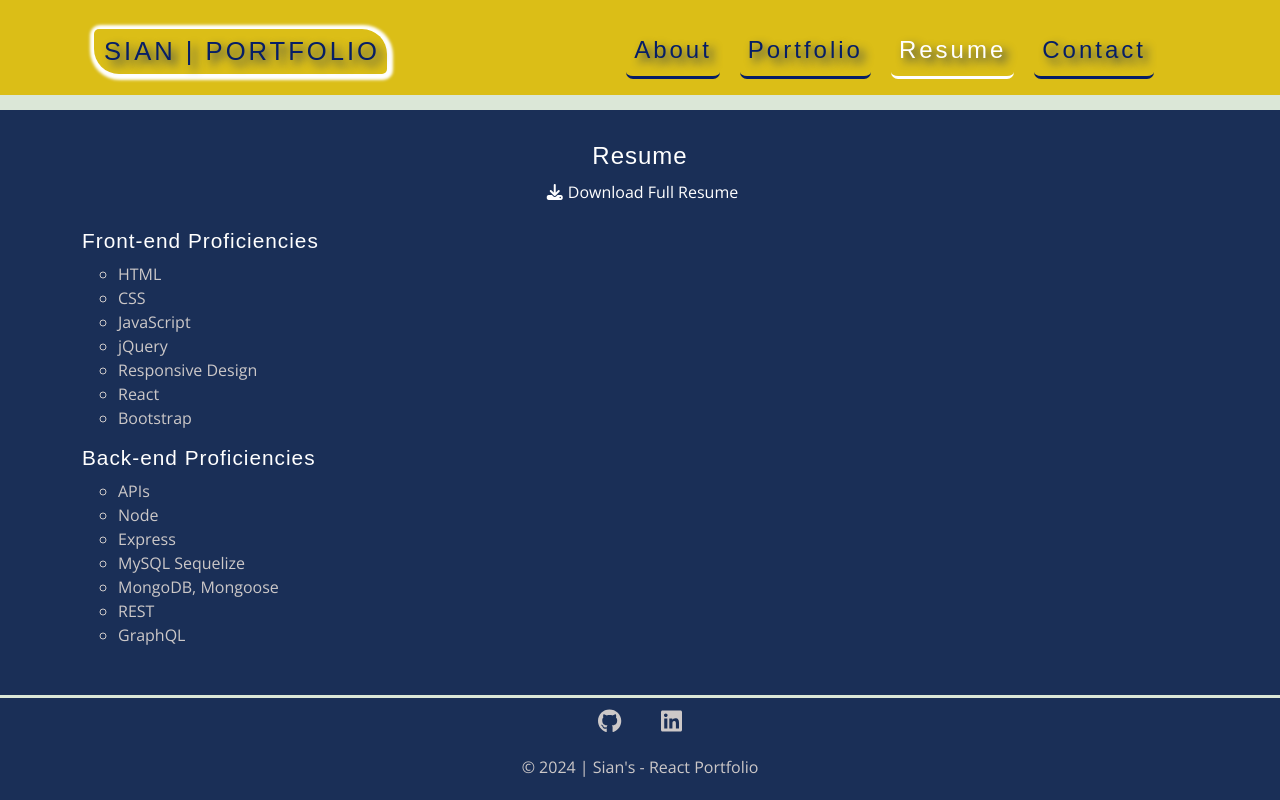
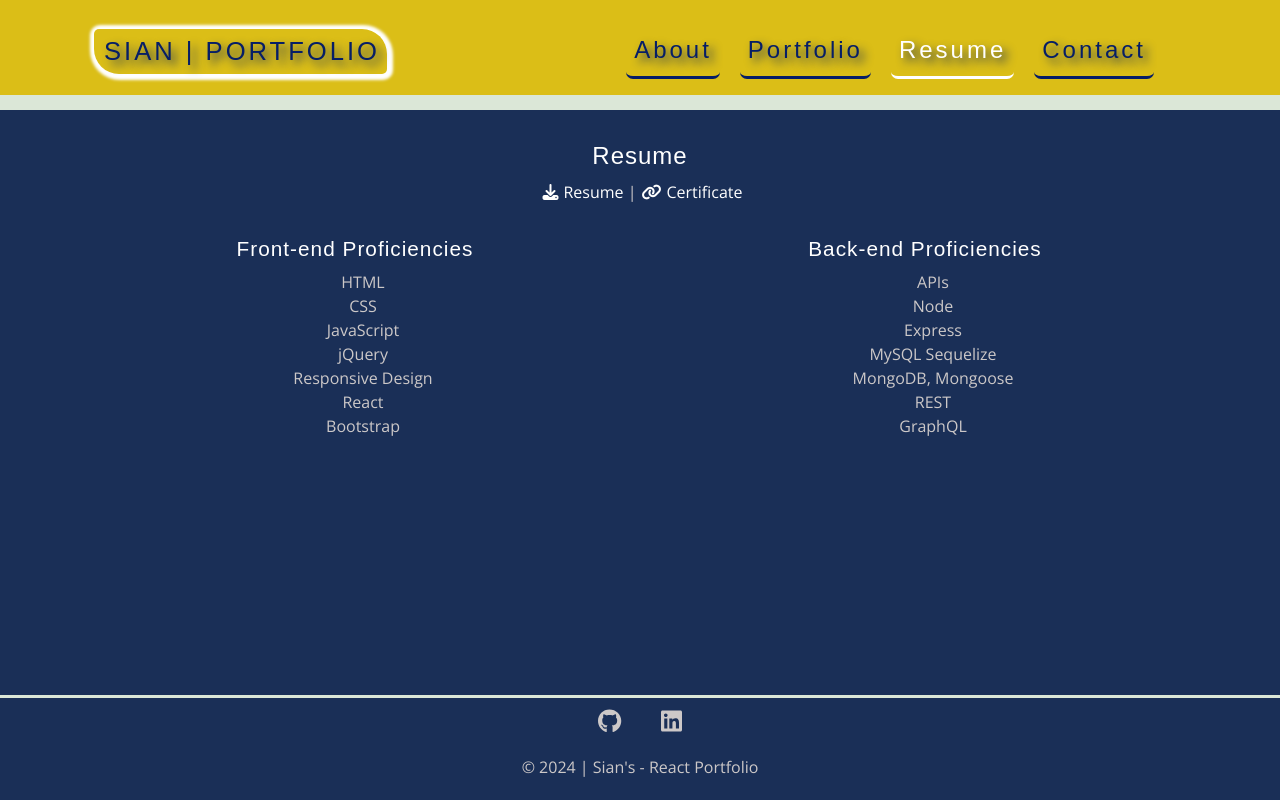
Before and after one commit to SKhai77/my-react-portfolio, a React (Vite) app: page /resume in a window 1280 px wide. Built offline with nearby package versions, Linux system fonts and the light colour scheme; a web font is replaced by a local one.

Commit message:
Initial commit of old portfolio

```diff
--- a/src/App.css
+++ b/src/App.css
@@ -111,7 +111,7 @@
   }
 
   .list-group {
-    list-style-type: circle;
+    list-style-type: none;
     margin-left: 1rem;
   }
 
@@ -120,6 +120,10 @@
     text-align: left;
     padding: 2rem;
     border-top: 15px solid #dbe7d7;
+  }
+
+  .resume {
+    text-align: center;
   }
 
   /* Contact style */
--- a/src/components/Footer.jsx
+++ b/src/components/Footer.jsx
@@ -36,5 +36,5 @@ const Footer = () => {
   );
 };
 
-// Export Footer coponent
+// Export Footer component
 export default Footer;
--- a/src/components/Navigation.jsx
+++ b/src/components/Navigation.jsx
@@ -19,7 +19,7 @@ function Navigation() {
               as={NavLink}
               to="/about"
               className="ms-md-lg-auto"
-              activeClassName="active"
+              activeclassname="active"
               style={{
                 letterSpacing: "3px",
                 marginRight: "20px",
@@ -31,7 +31,7 @@ function Navigation() {
             <Nav.Link
               as={NavLink}
               to="/portfolio"
-              activeClassName="active"
+              activeclassname="active"
               style={{
                 letterSpacing: "3px",
                 marginRight: "20px",
@@ -43,7 +43,7 @@ function Navigation() {
             <Nav.Link
               as={NavLink}
               to="/resume"
-              activeClassName="active"
+              activeclassname="active"
               style={{
                 letterSpacing: "3px",
                 marginRight: "20px",
@@ -55,7 +55,7 @@ function Navigation() {
             <Nav.Link
               as={NavLink}
               to="/contact"
-              activeClassName="active"
+              activeclassname="active"
               style={{ letterSpacing: "3px", marginRight: "20px", marginBottom: "0px" }}
             >
               Contact
--- a/src/index.css
+++ b/src/index.css
@@ -1,13 +1,15 @@
   /* Body content style */
+  html,
+  body,
   #root {
     display: flex;
     flex-direction: column;
     font-family: "open sans", sans-serif;
     font-size: 1rem;
     color: #ccc8c8;
-    margin: 0 auto;
+    margin: 0;
     padding: 0;
-    max-width: 1280px;
     background-color: #1a2f57;
-    min-height: 100vh;
+    width: 100%;
+    height: 100%;
   }
--- a/src/pages/About.jsx
+++ b/src/pages/About.jsx
@@ -17,8 +17,9 @@ function AboutMe() {
               <p>
                 Hello, my name is Sian Khai. I have been passionate about web
                 development since 2006, and I learned some basic web design when
-                I was in India. I also took a multimedia developer course at Richland Community College in Dallas.
-                Unfortunately, I wasn't able to continue in the field due to my situation.
+                I was in India. I also took a multimedia developer course at
+                Richland Community College in Dallas. Unfortunately, I wasn't
+                able to continue in the field due to my situation.
               </p>
               <p>
                 I have been working as a ride-share driver since May of 2022.
--- a/src/pages/Resume.jsx
+++ b/src/pages/Resume.jsx
@@ -1,8 +1,13 @@
-export default function Resume() {
+import Container from "react-bootstrap/Container";
+import Row from "react-bootstrap/Row";
+import Col from "react-bootstrap/Col";
+
+function Resume() {
   return (
     <main>
       <section>
-        <div className="container">
+        <Container>
+          <div className="resume">
             <h2>Resume</h2>
             <p className="text-center">
               <a
@@ -10,14 +15,23 @@ export default function Resume() {
                 target="_blank"
                 rel="noopener noreferrer"
               >
-              <i className="fa fa-download" style={{ padding: "5px"}}></i>
-              Download Full Resume
+                <i className="fa fa-download" style={{ padding: "5px" }}></i>
+                Resume
+              </a>{" "}
+              |
+              <a
+                href="https://www.credly.com/badges/481c9f18-9732-478e-98bf-423d1d4e94b7/public_url"
+                target="_blank"
+                rel="noopener noreferrer"
+              >
+                <i class="fa-solid fa-link" style={{ padding: "5px" }}></i>
+                Certificate
               </a>
             </p>
-          <div className="row mt-4">
-            <div className="col-md-4">
-              <h3>Front-end Proficiencies</h3>
-              <ul className="list-group mb-3">
+            <Row>
+              <Col>
+                <h3 className="mt-3">Front-end Proficiencies</h3>
+                <ul className="list-group">
                   <li>HTML</li>
                   <li>CSS</li>
                   <li>JavaScript</li>
@@ -26,8 +40,10 @@ export default function Resume() {
                   <li>React</li>
                   <li>Bootstrap</li>
                 </ul>
+              </Col>
 
-              <h3>Back-end Proficiencies</h3>
+              <Col>
+                <h3 className="mt-3">Back-end Proficiencies</h3>
                 <ul className="list-group">
                   <li>APIs</li>
                   <li>Node</li>
@@ -37,10 +53,13 @@ export default function Resume() {
                   <li>REST</li>
                   <li>GraphQL</li>
                 </ul>
+              </Col>
+            </Row>
           </div>
-          </div>
-        </div>
+        </Container>
       </section>
     </main>
   );
 }
+
+export default Resume;
```
Lines whose indentation alone changed are shown as unchanged.
